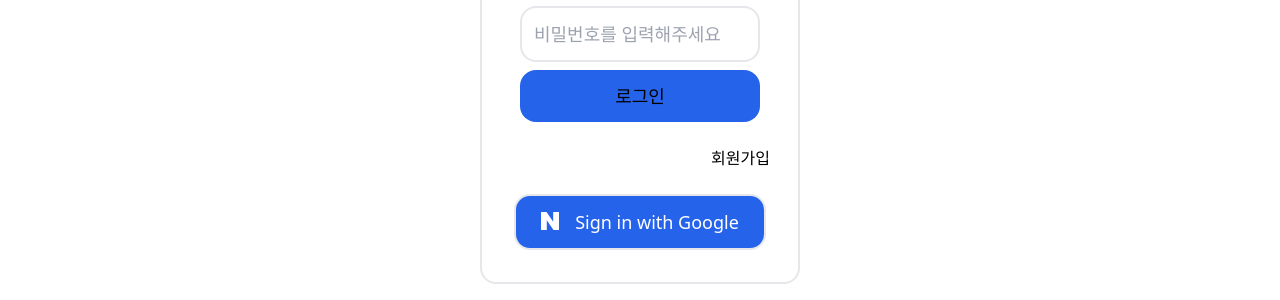
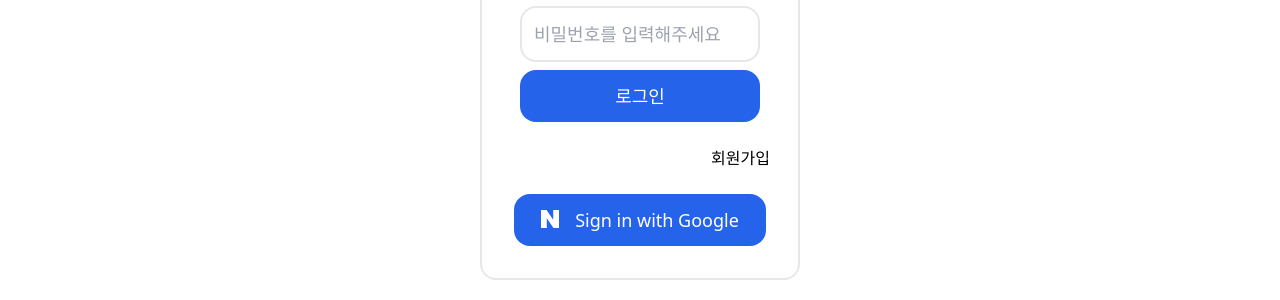
Before and after one commit to DChanHong/Club_Front, a Next.js app: page /Login in a window 1280 px wide. Shown: the part 308-608 px from the top of the page. Built offline with nearby package versions, Linux system fonts and the light colour scheme.

Commit message:
feat : oauth 구현, 배포 페이지 확인 Fixes

```diff
--- a/src/components/LoginSign/LoginBox.tsx
+++ b/src/components/LoginSign/LoginBox.tsx
@@ -46,7 +46,7 @@ const LoginBox = () => {
   // NAVER Oauth 구현
 
   const CLIENT_ID = "VDL7dKDgnrOYEJFkIly6";
-  const CALLBACK_URL = "http://localhost:4000/naver/callback/oauth";
+  const CALLBACK_URL = "https://api.chanhong.site/naver/callback/oauth";
 
   const goNaverLogin = () => {
     window.location.href =
@@ -57,6 +57,15 @@ const LoginBox = () => {
       "&state=" +
       "asd2222222";
   };
+  useEffect(() => {
+    console.log(router.query);
+    const login = router.query;
+    if (login.login === "true") {
+      dispatch(SET_IS_LOGIN(true));
+      localStorage.setItem("login", "true");
+      router.push("/");
+    }
+  }, [router]);
 
   return (
     <div className="flex justify-start">
@@ -94,7 +103,7 @@ const LoginBox = () => {
             </div>
           )}
           <div className="flex justify-center">
-            <button className="my-2 bg-blue-600 rounded-2xl w-60 py-3 px-3 text-lg">
+            <button className="my-2 bg-blue-600 rounded-2xl w-60 py-3 px-3 text-lg text-white">
               로그인
             </button>
           </div>
@@ -107,7 +116,7 @@ const LoginBox = () => {
         <div className=" flex justify-center ">
           <button
             name="googleSignBtn"
-            className="flex justify-center border-2 p-2 mt-2 bg-blue-600 rounded-2xl w-80 py-3 px-3 text-lg bg-[#19C425]"
+            className="flex justify-center  p-2 mt-2 bg-blue-600 rounded-2xl w-80 py-3 px-3 text-lg bg-[#1AC049]"
             onClick={() => goNaverLogin()}
           >
             <p className="mt-1 mr-4">
--- a/src/utils/axiosInstance.ts
+++ b/src/utils/axiosInstance.ts
@@ -1,9 +1,9 @@
 import axios from "axios";
 
 const axiosInstance = axios.create({
-  // baseURL: "https://api.chanhong.site/api",
+  baseURL: "https://api.chanhong.site/api",
   // baseURL: "http://52.78.175.136/api",
-  baseURL: "http://localhost:4000/api",
+  // baseURL: "http://localhost:4000/api",
 
   withCredentials: true,
 });
```
